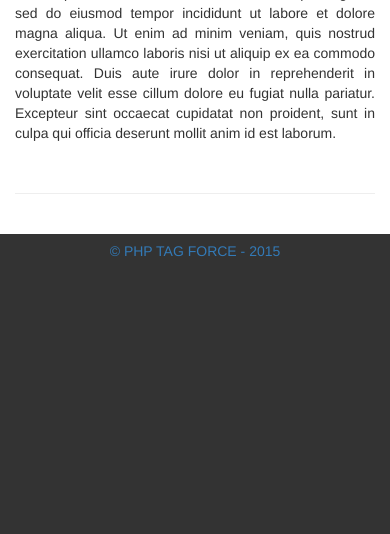
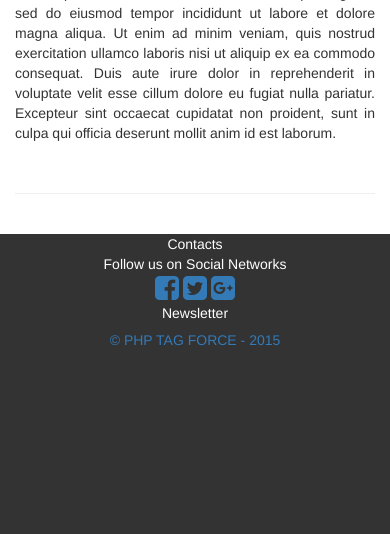
Before and after one commit to smasher35/PHP_TAG_FORCE, a PHP site: page / in a window 390 px wide. Shown: the part 2974-3508 px from the top of the page. Run offline with PHP 8.4, Linux system fonts and the light colour scheme; some libraries are stand-ins or nearby versions.

Commit message:
social network Icons no footer (TESTE)

```diff
--- a/AINET/Styles/styles.css
+++ b/AINET/Styles/styles.css
@@ -126,3 +126,8 @@ html {
     text-align: center;
 
 }
+
+#socialNetworksIcons{
+    color: inherit;
+    text-decoration: none;
+}
--- a/AINET/Views/headerFooter/footer.view.php
+++ b/AINET/Views/headerFooter/footer.view.php
@@ -1,9 +1,28 @@
+
 <div class="alt2">
-			<div class="container">
 		<footer>
+			<div class="col-md-3">
+				Contacts
+			</div>
+
+			<div class="col-md-3">
+				Follow us on Social Networks
+				<div class="container" id="socialNetworksIcons">
+					<a href="#"><i class="fa fa-facebook-square fa-2x"></i></a>
+					<a href="#"><i class="fa fa-twitter-square fa-2x"></i></a>
+					<a href="#"><i class="fa fa-google-plus-square fa-2x"></i> </a>
+				</div>
+
+			</div>
+
+			<div class="col-md-3">
+				Newsletter
+			</div>
+
+			<div class="col-md-3">
 				<button type="button" class="btn btn-link" data-toggle="modal" data-target="#modal-1">&copy; PHP TAG FORCE - 2015</button>
 				<br/> <a href="#home" class="go-top"><h3 class="glyphicon glyphicon-chevron-up"></h3></a>
-
+			</div>
 
 			<div class="modal fade" id="modal-1">
 				<div class="modal-dialog">
@@ -16,7 +35,6 @@
 								<div class="panel-heading"<h3 class="panel-title">
 									The Programmers</h3>
 								</div>
-
 
 							<table class="table">
 								<tr>
@@ -34,26 +52,22 @@
 									<td>Alfredo Rosa</td>
 								</tr>
 
-
 							</table>
 
 							<div class="panel-footer">
 								&copy; PHP TAG FORCE - All rights reserved
 							</div>
 						</div>
+					</div>
 
-
-								</div>
 					<div class="modal-footer">
 						<a href="" class="btn btn-primary" data-dismiss="modal">Close</a>
-								</div>
 					</div>
 				</div>
 			</div>
 		</footer>
 </div>
 
-		</div>
 
 
 		<!-- jQuery (necessary for Bootstrap's JavaScript plugins) -->
--- a/AINET/Views/headerFooter/header.view.php
+++ b/AINET/Views/headerFooter/header.view.php
@@ -6,6 +6,9 @@
     <meta name="viewport" content="width=device-width, initial-scale=1"><!-- por causa das resoluções dos ecrãs móveis -->
     <!-- The above 3 meta tags *must* come first in the head; any other head content must come *after* these tags -->
     <title>PHP TAG FORCE</title>
+
+	<!-- Font Aewsome - Social Network Icons -->
+	<link rel="stylesheet" href="http://maxcdn.bootstrapcdn.com/font-awesome/4.3.0/css/font-awesome.min.css">
 
     <!-- Personal Styles -->
     <link rel="stylesheet" type="text/css" href="Styles/styles.css">
```
Lines whose indentation alone changed are shown as unchanged.
